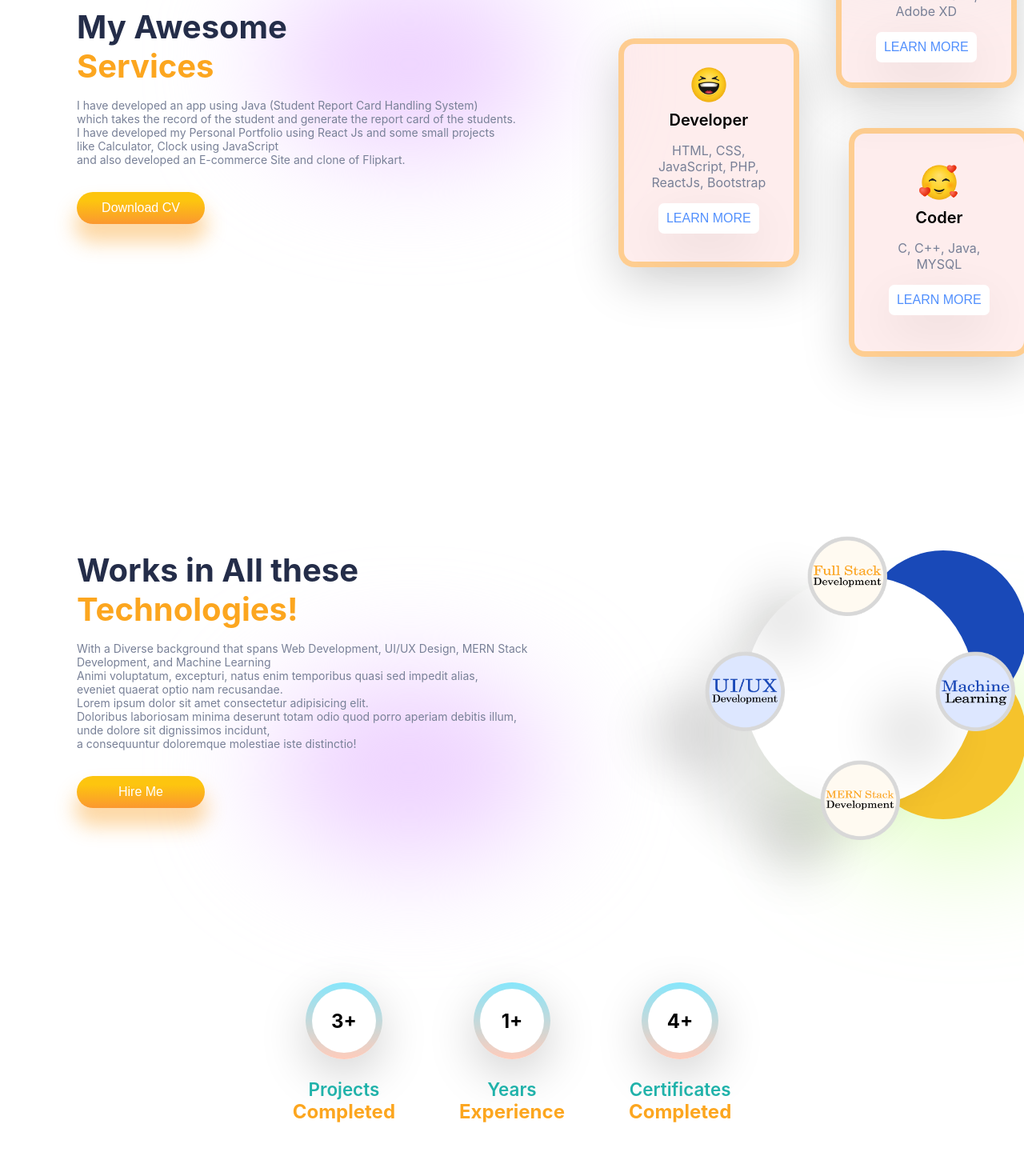
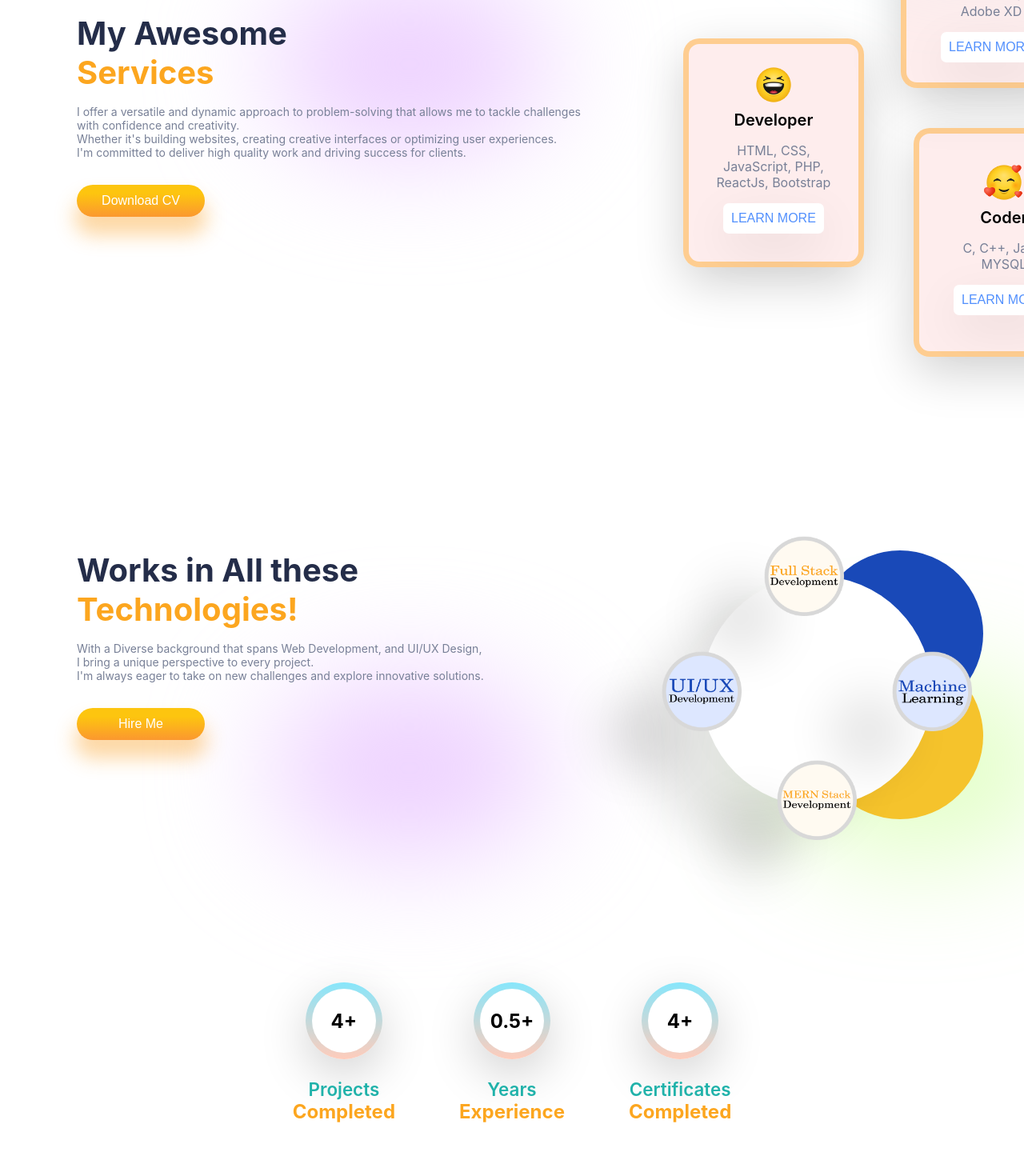
Before and after one commit to KiranKumar7901/Portfolio, a React (Create React App) app: page / in a window 1280 px wide. Shown: the part 1120-2590 px from the top of the page at 80% size. Built offline with nearby package versions, Linux system fonts and the light colour scheme.

Commit message:
Inserted some logos on the place of title

```diff
--- a/src/Component/Experience/Experience.jsx
+++ b/src/Component/Experience/Experience.jsx
@@ -11,12 +11,12 @@ const Experience = () => {
   return (
       <div className="experience">
           <div className="achievement">
-              <div className="circle" style={darkMode?{background: 'linear-gradient(to bottom,#87e6fb 0%,#ffccbb 100%)', border:'10px solid var(--gray)'}:{}}>3+</div>
+              <div className="circle" style={darkMode?{background: 'linear-gradient(to bottom,#87e6fb 0%,#ffccbb 100%)', border:'10px solid var(--gray)'}:{}}>4+</div>
               <span style={darkMode?{color:'var(--orange)'}:{}}>Projects</span>
               <span style={darkMode?{color:'var(--gray)'}:{}}>Completed</span>
           </div>
           <div className="achievement">
-              <div className="circle" style={darkMode?{background: 'linear-gradient(to bottom,#87e6fb 0%,#ffccbb 100%)', border:'10px solid var(--gray)'}:{}}>1+</div>
+              <div className="circle" style={darkMode?{background: 'linear-gradient(to bottom,#87e6fb 0%,#ffccbb 100%)', border:'10px solid var(--gray)'}:{}}>0.5+</div>
               <span style={darkMode?{color:'var(--orange)'}:{}}>Years</span>
               <span style={darkMode?{color:'var(--gray)'}:{}}>Experience</span>
           </div>
--- a/src/Component/Navbar/Navbar.jsx
+++ b/src/Component/Navbar/Navbar.jsx
@@ -29,7 +29,7 @@ const Navbar = () => {
             <li className="li">Portfolio</li>
             </Link>
             <Link spy={true} to='Testimonials' smooth={true}>
-            <li className="li">Testimonials</li>
+            <li className="li">Achievements</li>
             </Link>
           </ul>
         </div>
--- a/src/Component/Services/Services.jsx
+++ b/src/Component/Services/Services.jsx
@@ -22,11 +22,10 @@ const Services = () => {
         <span style={{ color: darkMode ? '#DDF8FE' : '' }}>My Awesome</span>
         <span>Services</span>
         <span style={{ color: darkMode ? 'var(--blueCard)' : '' }}>
-          I have developed an app using Java (Student Report Card Handling System) <br />
-          which takes the record of the student and generate the report card of the students.<br />
-          I have developed my Personal Portfolio using React Js and some small projects <br />
-          like Calculator, Clock using JavaScript <br />
-          and also developed an E-commerce Site and clone of Flipkart.
+          I offer a versatile and dynamic approach to problem-solving that allows me to tackle challenges <br />
+          with confidence and creativity.<br />
+          Whether it's building websites, creating creative interfaces or optimizing user experiences.<br />
+          I'm committed to deliver high quality work and driving success for clients.
         </span>
         <a href={dev} download>
           <button className="button s-button">Download CV</button>
--- a/src/Component/Testimonials/Testimonials.css
+++ b/src/Component/Testimonials/Testimonials.css
@@ -38,9 +38,8 @@
     border-top-right-radius: 40px;
     border-bottom-left-radius: 40px;
 }
-.testimonials span:nth-of-type(1){
-    font-size: 2rem;
-    font-weight: bold;
+.un{
+    transform: scale(0.5);
 }
 .testimonials span:nth-of-type(2){
     color: var(--gray);
--- a/src/Component/Testimonials/Testimonials.jsx
+++ b/src/Component/Testimonials/Testimonials.jsx
@@ -4,6 +4,8 @@ import { Swiper, SwiperSlide } from "swiper/react";
 import { Pagination } from "swiper";
 import "swiper/css/pagination";
 import "swiper/css";
+import unstop from "../Images/unstop.png";
+import gfg from "../Images/gfg.png";
 import { themeContext } from "../../context";
 import { useContext } from "react";
 
@@ -13,14 +15,14 @@ const Testimonials = () => {
 
   const clients = [
     {
-      Name: "Kiran",
+      Title: <img src={unstop} alt="Unstop"/>,
       review:
-        "Participated in the Namma Yatri",
+        "I got participation certificate of Namma Yatri from unstop. It enables students to eventually get hired by their dream employers.",
     },
     {
-      Name: "Karan",
+      Title: <img src={gfg} alt="GeeksforGeeks"/>,
       review:
-        "Through my dedication and hardwork, I have solved over 200 challenging coding problems on popular platform GeeksforGeeks.",
+        "Through my dedication and hardwork, I have solved over 200+ challenging coding problems on popular platforms like GeeksforGeeks and LeetCode.",
     },
 
   ];
@@ -46,7 +48,7 @@ const Testimonials = () => {
           return (
             <SwiperSlide key={index}>
               <div className="testimonials" style={darkMode?{background: 'rgba(255, 200, 150, 0.2)',border:'7px solid rgb(255, 200, 150)'}:{}}>
-                <span style={darkMode?{color: 'var(--orange)'}:{}}>{clients.Name}</span>
+                <span style={darkMode?{color: 'var(--orange)'}:{}}>{clients.Title}</span>
                 <span style={darkMode?{color: 'var(--blueCard)'}:{}}>{clients.review}</span>
               </div>
             </SwiperSlide>
--- a/src/Component/Work/Work.jsx
+++ b/src/Component/Work/Work.jsx
@@ -22,21 +22,11 @@ const Work = () => {
         </span>
         <span>Technologies!</span>
         <span style={darkMode ? { color: "var(--blueCard)" } : {}}>
-          With a Diverse background that spans Web Development, UI/UX Design, MERN Stack
+          With a Diverse background that spans Web Development, and UI/UX Design,
           <br />
-          Development, and Machine Learning
+          I bring a unique perspective to every project.
           <br />
-          Animi voluptatum, excepturi, natus enim temporibus quasi sed impedit
-          alias,
-          <br /> eveniet quaerat optio nam recusandae.
-          <br />
-          Lorem ipsum dolor sit amet consectetur adipisicing elit.
-          <br />
-          Doloribus laboriosam minima deserunt totam odio quod porro aperiam
-          debitis illum,
-          <br />
-          unde dolore sit dignissimos incidunt,
-          <br />a consequuntur doloremque molestiae iste distinctio!
+          I'm always eager to take on new challenges and explore innovative solutions.
         </span>
         <button className="button s-button">Hire Me</button>
         <div className="blur s-blur1" style={{ background: "#ABF1FF9" }}></div>
```
Also changed, not shown: src/Component/Images/gfg.png (added), src/Component/Images/unstop.png (added).
